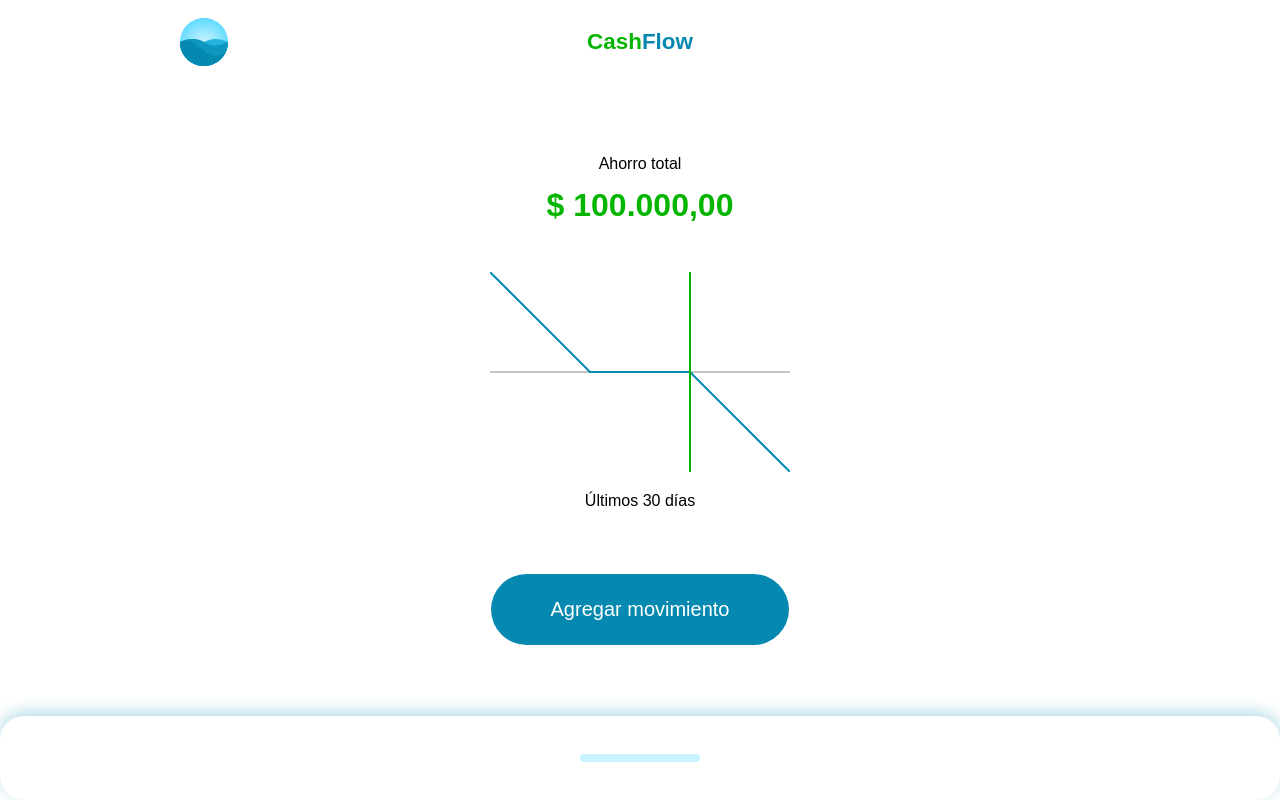
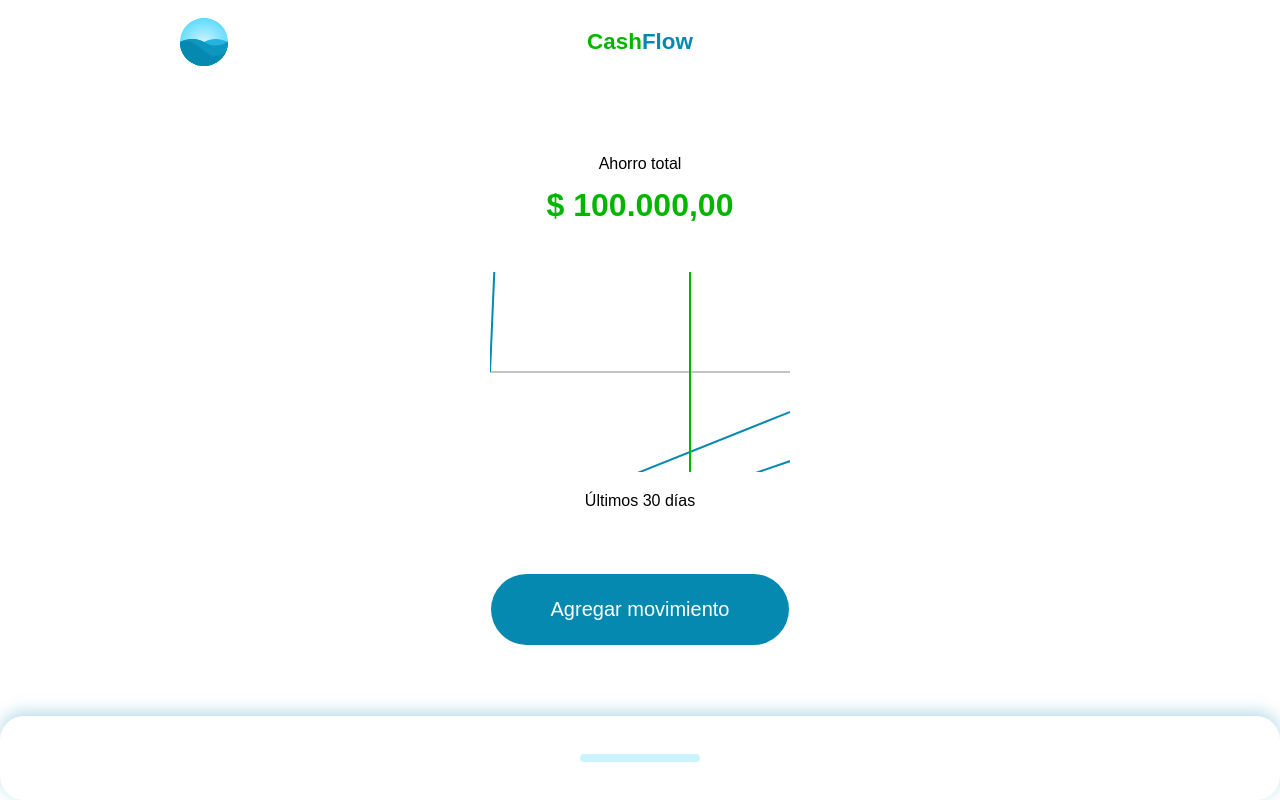
Before and after one commit to JairoDuenas/cash-flow-Vue, a Vue app: page / in a window 1280 px wide. Built offline with nearby package versions, Linux system fonts and the light colour scheme.

Commit message:
Creación de las coordenadas en el gráfico

```diff
--- a/src/components/Home.vue
+++ b/src/components/Home.vue
@@ -12,7 +12,7 @@
         :amount="amount"
       >
         <template #graphic>
-          <Graphic />
+          <Graphic :amounts="amounts" />
         </template>
         <template #action>
           <Action />
@@ -46,6 +46,7 @@
     return {
       label: null,
       amount: null,
+      amounts: [100, 200, 500, 200, -400, -600, -300, 0, 300, 500],
       movements: [
         {
           id: 0,
--- a/src/components/Resume/Graphic.vue
+++ b/src/components/Resume/Graphic.vue
@@ -13,7 +13,7 @@
         fill="none"
         stroke="#0689B0"
         stroke-width="2"
-        points="0,0 100,100 200,100 300,200"
+        :points="points"
       />
       <line
         stroke="#04b500"
@@ -28,6 +28,36 @@
   </div>
 </template>
 
+<script setup>
+import { defineProps, toRefs, computed } from "vue";
+
+const props = defineProps({
+  amounts: {
+    type: Array,
+    default: () => [],
+  },
+});
+
+const { amounts } = toRefs(props);
+
+const amountToPixels = () => {
+  const min = Math.min(...amounts.value);
+  const max = Math.max(...amounts.value);
+  return `${min}, ${max}`;
+};
+
+const points = computed(() => {
+  const total = amounts.value.length;
+  return Array(total)
+    .fill(100)
+    .reduce((points, amount, i) => {
+      const x = (300 / total) * (i + 1);
+      const y = amountToPixels(amount);
+      return `${points} ${x},${y}`;
+    }, "0, 100");
+});
+</script>
+
 <style scoped>
 svg {
   width: 100%;
```
